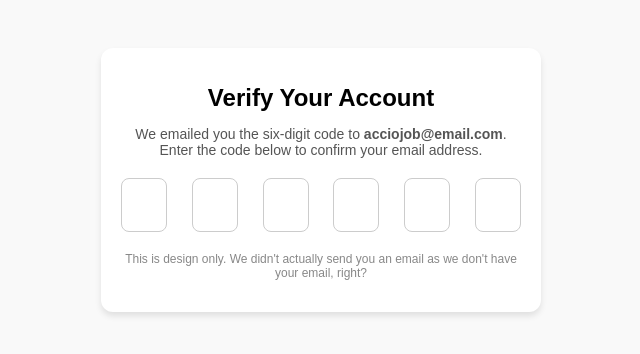
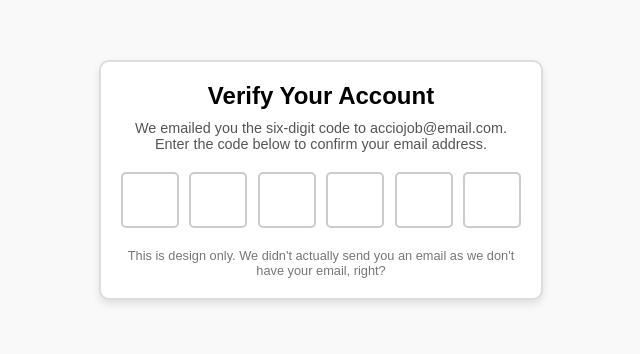
Before and after one commit to acciojob/OTP-DachepallySahithi, a website: page main.html in a window 1280 px wide. Shown: the part 220-574 px from the top of the page, without its empty margins (319-959 px from the left). Drawn offline with Linux system fonts and the light colour scheme.

Commit message:
created a submission

```diff
--- a/main.html
+++ b/main.html
@@ -1,28 +1,107 @@
 <!DOCTYPE html>
-<html>
+<html lang="en">
 <head>
+  <meta charset="UTF-8">
+  <meta name="viewport" content="width=device-width, initial-scale=1.0">
   <title>OTP Verification</title>
-  <link rel="stylesheet" href="styles.css">
+  <style>
+    body {
+      font-family: Arial, sans-serif;
+      display: flex;
+      justify-content: center;
+      align-items: center;
+      height: 100vh;
+      margin: 0;
+      background-color: #f9f9f9;
+    }
+
+    .container {
+      text-align: center;
+      border: 2px solid #ddd;
+      border-radius: 10px;
+      padding: 20px;
+      background: #fff;
+      max-width: 400px;
+      box-shadow: 0 4px 8px rgba(0, 0, 0, 0.1);
+    }
+
+    #verification_heading {
+      font-size: 1.5rem;
+      font-weight: bold;
+      margin-bottom: 10px;
+    }
+
+    #verification_subtext {
+      font-size: 0.9rem;
+      color: #555;
+      margin-bottom: 20px;
+    }
+
+    .code-container {
+      display: flex;
+      justify-content: space-between;
+      gap: 10px;
+    }
+
+    .code {
+      width: 50px;
+      height: 50px;
+      font-size: 1.5rem;
+      text-align: center;
+      border: 2px solid #ccc;
+      border-radius: 5px;
+      outline: none;
+      transition: border-color 0.3s ease;
+    }
+
+    .code:focus {
+      border-color: #007BFF;
+    }
+
+    .footer-note {
+      font-size: 0.8rem;
+      color: #777;
+      margin-top: 20px;
+    }
+  </style>
 </head>
 <body>
   <div class="container">
-    <h1 id="verification_heading">Verify Your Account</h1>
-    <p id="verification_subtext">
-      We emailed you the six-digit code to <strong>acciojob@email.com</strong>. Enter the code below to confirm your email address.
-    </p>
+    <div id="verification_heading">Verify Your Account</div>
+    <div id="verification_subtext">
+      We emailed you the six-digit code to acciojob@email.com. Enter the code below to confirm your email address.
+    </div>
     <div class="code-container">
-      <input type="text" class="code" maxlength="1">
-      <input type="text" class="code" maxlength="1">
-      <input type="text" class="code" maxlength="1">
-      <input type="text" class="code" maxlength="1">
-      <input type="text" class="code" maxlength="1">
-      <input type="text" class="code" maxlength="1">
+      <input type="text" class="code" maxlength="1" />
+      <input type="text" class="code" maxlength="1" />
+      <input type="text" class="code" maxlength="1" />
+      <input type="text" class="code" maxlength="1" />
+      <input type="text" class="code" maxlength="1" />
+      <input type="text" class="code" maxlength="1" />
     </div>
-    <p class="note">
+    <div class="footer-note">
       This is design only. We didn't actually send you an email as we don't have your email, right?
-    </p>
+    </div>
   </div>
-  <script type="text/javascript">
+
+  <script>
+    const codes = document.querySelectorAll(".code");
+
+    codes.forEach((code, idx) => {
+      code.addEventListener("input", (e) => {
+        if (e.target.value && idx < codes.length - 1) {
+          codes[idx + 1].focus();
+        }
+      });
+
+      code.addEventListener("keydown", (e) => {
+        if (e.key === "Backspace") {
+          if (!e.target.value && idx > 0) {
+            codes[idx - 1].focus();
+          }
+        }
+      });
+    });
   </script>
 </body>
 </html>
--- a/script.js
+++ b/script.js
@@ -1,4 +1,4 @@
-document.addEventListener("DOMContentLoaded", () => {
+/*document.addEventListener("DOMContentLoaded", () => {
   const inputs = document.querySelectorAll(".code");
 
   inputs.forEach((input, index) => {
@@ -38,3 +38,4 @@ document.addEventListener("DOMContentLoaded", () => {
   // Focus the first input field on page load
   inputs[0].focus();
 });
+*/
--- a/styles.css
+++ b/styles.css
@@ -1,8 +1,8 @@
-body {
+/*body {
   font-family: Arial, sans-serif;
   display: flex;
   justify-content: center;
-  align-items: center;
+  /* align-items: center;
   height: 100vh;
   margin: 0;
   background-color: #f9f9f9;
@@ -55,3 +55,4 @@ h1 {
   font-size: 12px;
   color: #888;
 }
+*/
```
